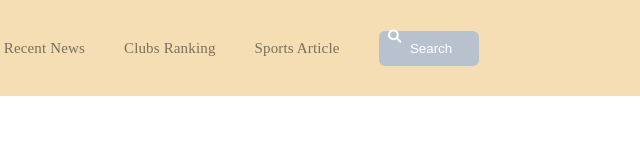
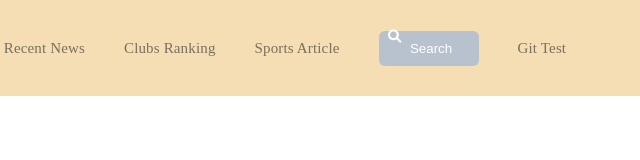
Before and after one commit to JossyCodexx/sport_news, a plain HTML site: page index.html in a window 1280 px wide. Shown: the full height of the page, 632-1272 px from the left. Drawn offline with Linux system fonts and the light colour scheme.

Commit message:
testing git

```diff
--- a/index.html
+++ b/index.html
@@ -48,6 +48,7 @@
             <a href="" class="h10">Clubs Ranking</a>
             <a href="" class="h11">Sports Article</a>
             <a href=""> <button class="btn1"><i class="fas fa-search"></i>Search</button></a>
+            <a href="">Git Test</a>
 
 
         </div>
```
